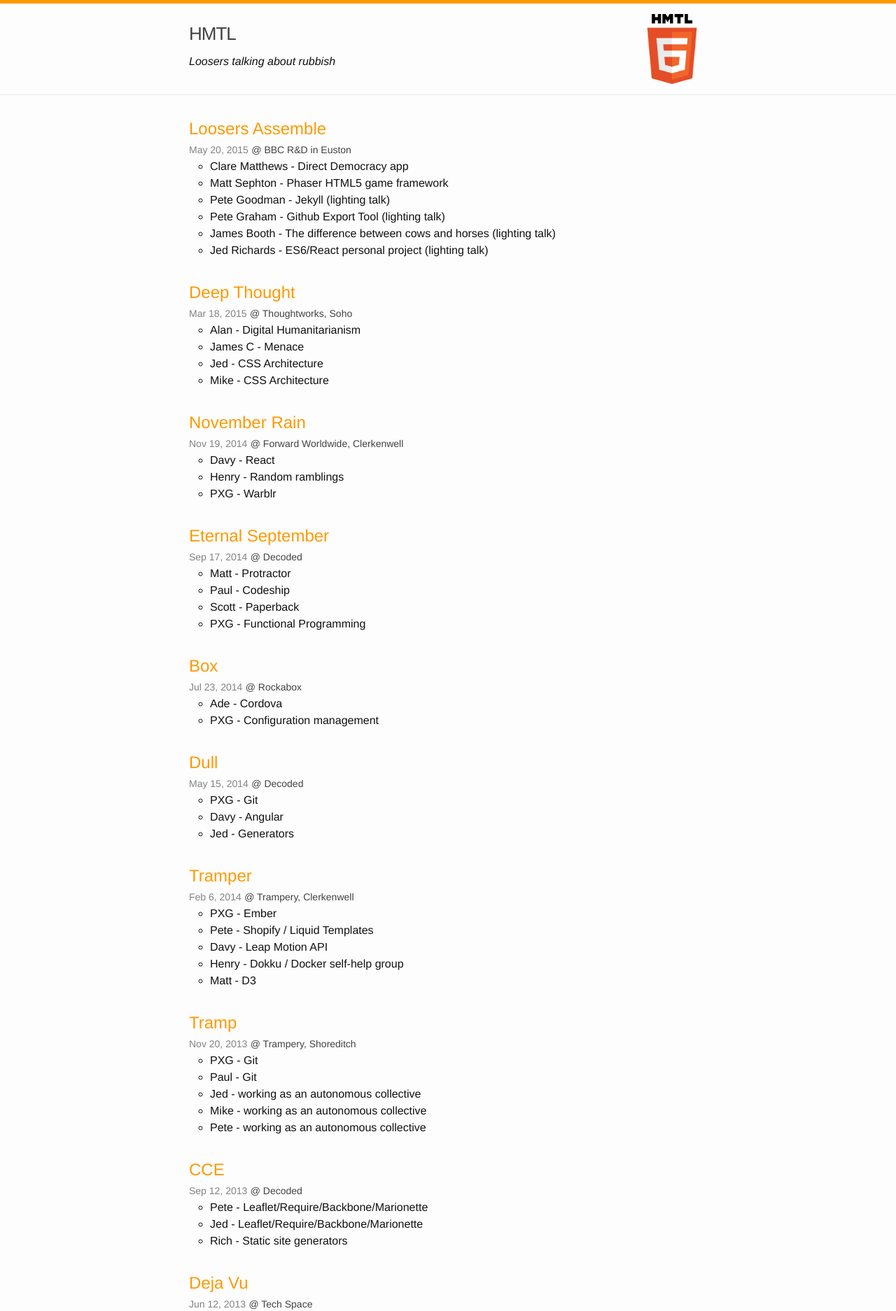
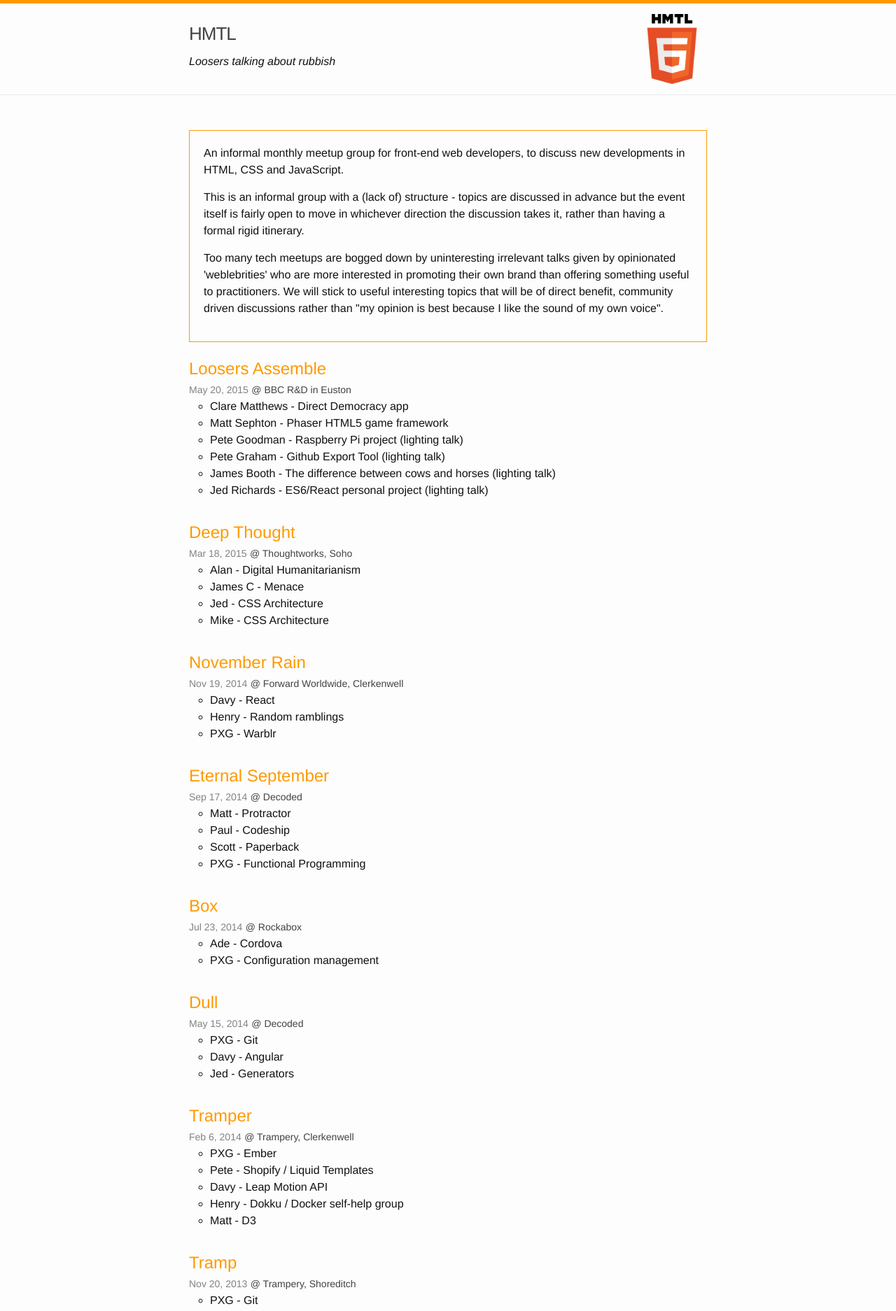
Before and after one commit to hmtl6/hmtl6.github.io, a Jekyll site: the page built from index.html, in a window 1280 px wide. Shown: the top 1874 px of the page at 70% size. Built offline with Jekyll 4.4.1, drawn with Linux system fonts in a browser that asks for light colours.

Commit message:
Adding about paragraph to home page, to help explain HMTL to uninitiated humans

```diff
--- a/_posts/2015-05-20-loosers-assemble.md
+++ b/_posts/2015-05-20-loosers-assemble.md
@@ -5,7 +5,7 @@ location: BBC R&D in Euston
 speakers:
  - Clare Matthews - Direct Democracy app
  - Matt Sephton - Phaser HTML5 game framework
- - Pete Goodman - Jekyll (lighting talk)
+ - Pete Goodman - Raspberry Pi project (lighting talk)
  - Pete Graham - Github Export Tool (lighting talk)
  - James Booth - The difference between cows and horses (lighting talk)
  - Jed Richards - ES6/React personal project (lighting talk)
--- a/_sass/_layout.scss
+++ b/_sass/_layout.scss
@@ -208,6 +208,15 @@
 }
 
 
+/**
+ * About
+ */
+.about {
+    border: 1px solid $brand-color;
+    padding: 20px;
+    margin: 20px 0;
+}
+
 
 /**
  * Posts
--- a/index.html
+++ b/index.html
@@ -3,6 +3,12 @@ layout: default
 ---
 
 <div class="home">
+
+  <div class="about">
+    <p>An informal monthly meetup group for front-end web developers, to discuss new developments in HTML, CSS and JavaScript.</p>
+    <p>This is an informal group with a (lack of) structure - topics are discussed in advance but the event itself is fairly open to move in whichever direction the discussion takes it, rather than having a formal rigid itinerary.</p>
+    <p>Too many tech meetups are bogged down by uninteresting irrelevant talks given by opinionated 'weblebrities' who are more interested in promoting their own brand than offering something useful to practitioners. We will stick to useful interesting topics that will be of direct benefit, community driven discussions rather than "my opinion is best because I like the sound of my own voice".</p>
+  </div>
 
   <ul class="post-list">
     {% for post in site.posts %}
```
